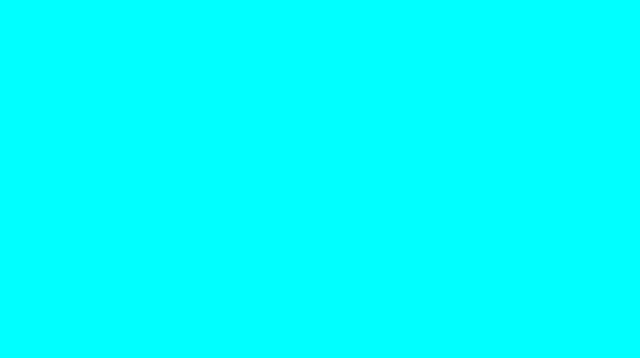
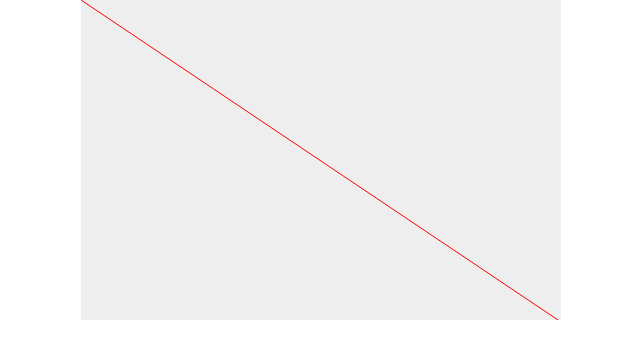
Before and after one commit to Alfredo-Rojas/web_dev_basics, a plain HTML site: page WebApps/pong/index.html in a window 1280 px wide. Shown: the whole page, without its empty margins (319-959 px from the left). Drawn offline with Linux system fonts and the light colour scheme.

```diff
--- a/WebApps/pong/index.html
+++ b/WebApps/pong/index.html
@@ -4,10 +4,11 @@
     <meta charset="UTF-8" />
     <meta name="viewport" content="width=device-width, initial-scale=1.0" />
     <meta http-equiv="X-UA-Compatible" content="ie=edge" />
-    <link rel="stylesheet" href="styles.css" />
+    <link rel="stylesheet" href="./styles.css" />
     <title>Pong Game in Plain JavaScript</title>
   </head>
   <body>
-    <script src="main.js"></script>
+    <canvas id="myCanvas" width="480" height="320"></canvas>
+    <script src="./main.js"></script>
   </body>
 </html>
--- a/WebApps/pong/main.js
+++ b/WebApps/pong/main.js
@@ -0,0 +1,14 @@
+let canvas = document.getElementById("myCanvas");
+let ctx = canvas.getContext("2d");
+
+// ctx.beginPath();
+ctx.moveTo(0, 0,);
+ctx.lineTo(480, 322);
+ctx.strokeStyle = "red";
+ctx.stroke();
+
+// function draw() {
+//   requestAnimationFrame(draw);
+// }
+
+// requestAnimationFrame(draw);
--- a/WebApps/pong/styles.css
+++ b/WebApps/pong/styles.css
@@ -1,3 +1,10 @@
-body {
-  background-color: aqua;
+* {
+  padding: 0;
+  margin: 0;
 }
+
+canvas {
+  background: #eee;
+  display: block;
+  margin: 0 auto;
+}
```
Also changed, not shown: 1 other file.
